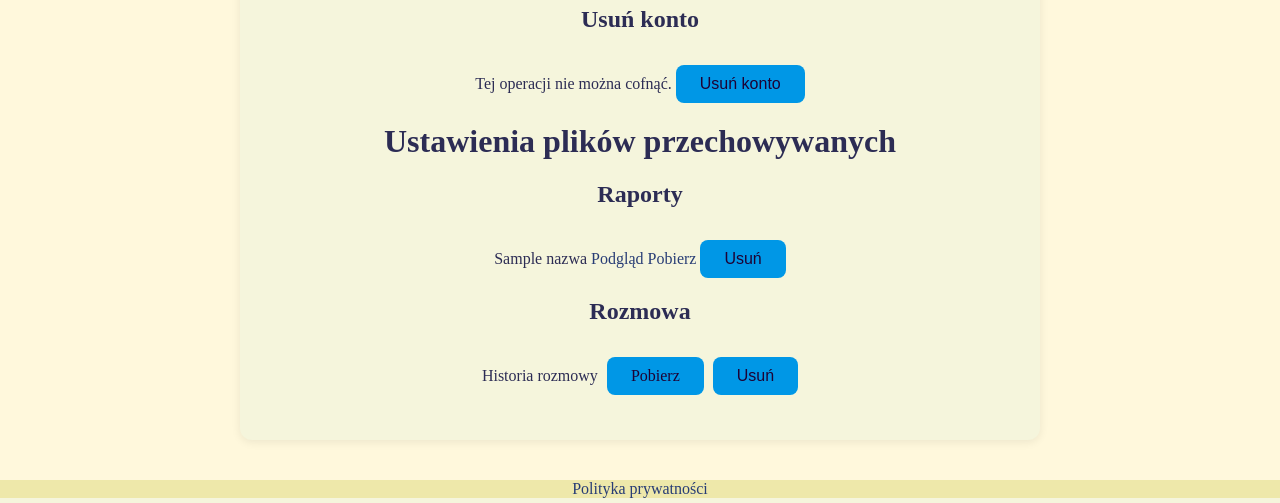
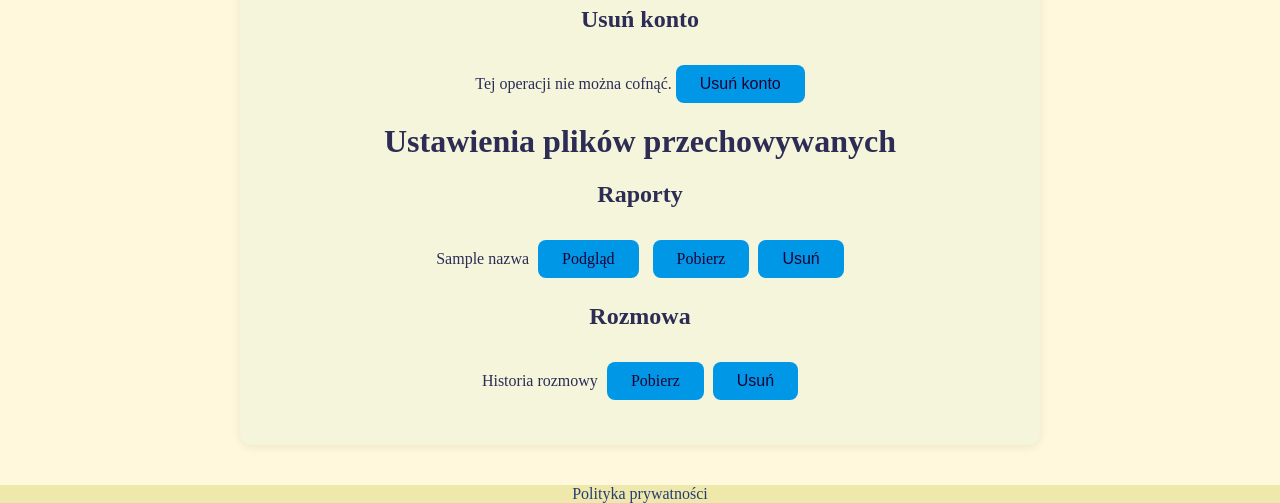
Before and after one commit to Kamil-codes/Kurs_careerwings, a Flask app: template templates/ustawienia.html in a window 1280 px wide. Shown: the part 813-1316 px from the top of the page. Run offline with Flask 3, Linux system fonts and the light colour scheme; the template is opened without the code that fills it: most values are stand-ins (such as "Sample title", 1, 10 or a date in 2020).

Commit message:
Update ustawienia.html

```diff
--- a/templates/ustawienia.html
+++ b/templates/ustawienia.html
@@ -65,8 +65,8 @@
                 {% for raport in raporty %}
                     <div class="raport-item">
                         <label>{{ raport.nazwa }}</label>
-                        <a href="{{ url_for('pokaz_raport', nazwa_pliku=raport.nazwa) }}" target="_blank">Podgląd</a>
-                        <a href="{{ url_for('pobierz_raport', nazwa_pliku=raport.nazwa) }}">Pobierz</a>
+                        <a href="{{ url_for('pokaz_raport', nazwa_pliku=raport.nazwa) }}" target="_blank" class="przycisk-raport">Podgląd</a>
+                        <a href="{{ url_for('pobierz_raport', nazwa_pliku=raport.nazwa) }}" class="przycisk-raport">Pobierz</a>
                         <form method="post" action="{{ url_for('usun_pojedynczy_raport', nazwa_pliku=raport.nazwa) }}" style="display:inline;" onsubmit="return confirm('Czy na pewno chcesz usunąć ten raport?');">
                             <button type="submit">Usuń</button>
                         </form>
```
